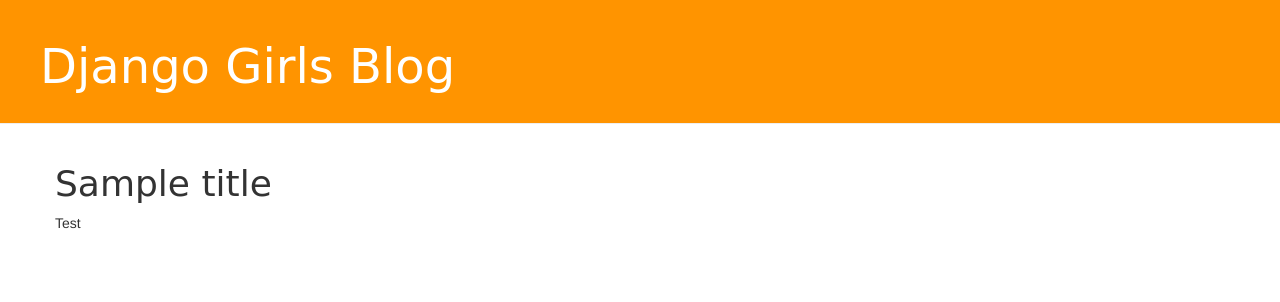
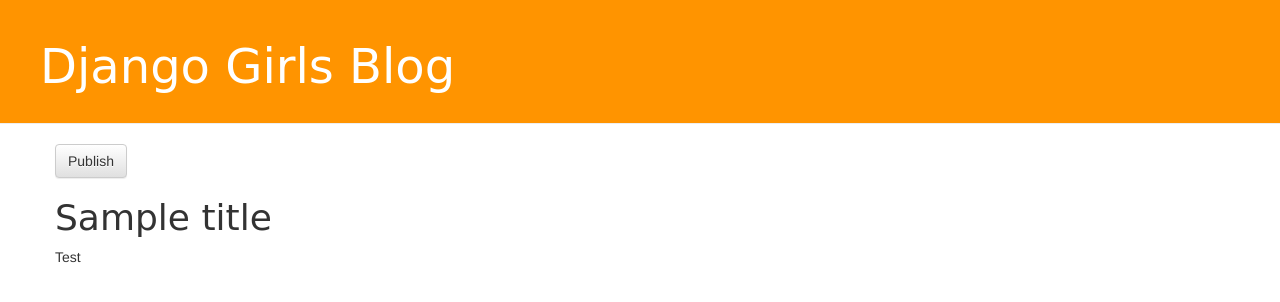
Before and after one commit to Hjcom/Django_girls, a Django app: page /post/2/ in a window 1280 px wide. Shown: the top 302 px of the page. Run offline with Django 3.2, Linux system fonts and the light colour scheme; data comes from the database, SQL or seed files in the repository; some libraries are stand-ins or nearby versions.

Commit message:
Add publish button

```diff
--- a/app/blog/models.py
+++ b/app/blog/models.py
@@ -14,6 +14,7 @@ class Post(models.Model):
 
     # models.DateTimeField : 날짜와 시간을 의미합니다.
 
+    # 미게시물 게시하는 메소드
     def publish(self):
         self.published_date = timezone.now()
         self.save()
--- a/app/blog/templates/blog/post_detail.html
+++ b/app/blog/templates/blog/post_detail.html
@@ -6,6 +6,9 @@
             <div class="date">
                 {{ post.published_date }}
             </div>
+        <!-- 게시일 필드가 비었을 경우 / post_publish 메소드 호출-->
+        {% else %}
+            <a class="btn btn-default" href="url 'post_publish' pk=post.pk %}">Publish</a>
         {% endif %}
 
         <!-- 사용자가 로그인을 했을 경우 이벤트-->
--- a/app/blog/urls.py
+++ b/app/blog/urls.py
@@ -7,6 +7,7 @@ urlpatterns = [
     path('post/new/', views.post_new, name='post_new'), # 게시판 추가 페이지 URL
     path('post/<int:pk>/edit/', views.post_edit, name='post_edit'), # 게시판 수정 페이지 URL
     path('draft/', views.post_draft_list, name='post_draft_list'), # 미 게시된 글목록 URL
+    path('post/<int:pk>/publish/', views.post_publish, name='post_publish'),
 ]
 
 #   <int:pk> -> 기본 키(primary key)에 해당되는 값을 찾아 뷰에 전달
--- a/app/blog/views.py
+++ b/app/blog/views.py
@@ -66,3 +66,9 @@ def post_draft_list(request):
     # 게시한 날짜가 없을경우 내림차순으로 정렬
     posts = Post.objects.filter(published_date__isnull=True).order_by('created_date')
     return render(request, 'blog/post_draft_list.html', {'posts': posts})
+
+
+def post_publish(request, pk):
+    post = get_object_or_404(Post, pk=pk)
+    post.publish()
+    return redirect('post_detail', pk=pk)
```
